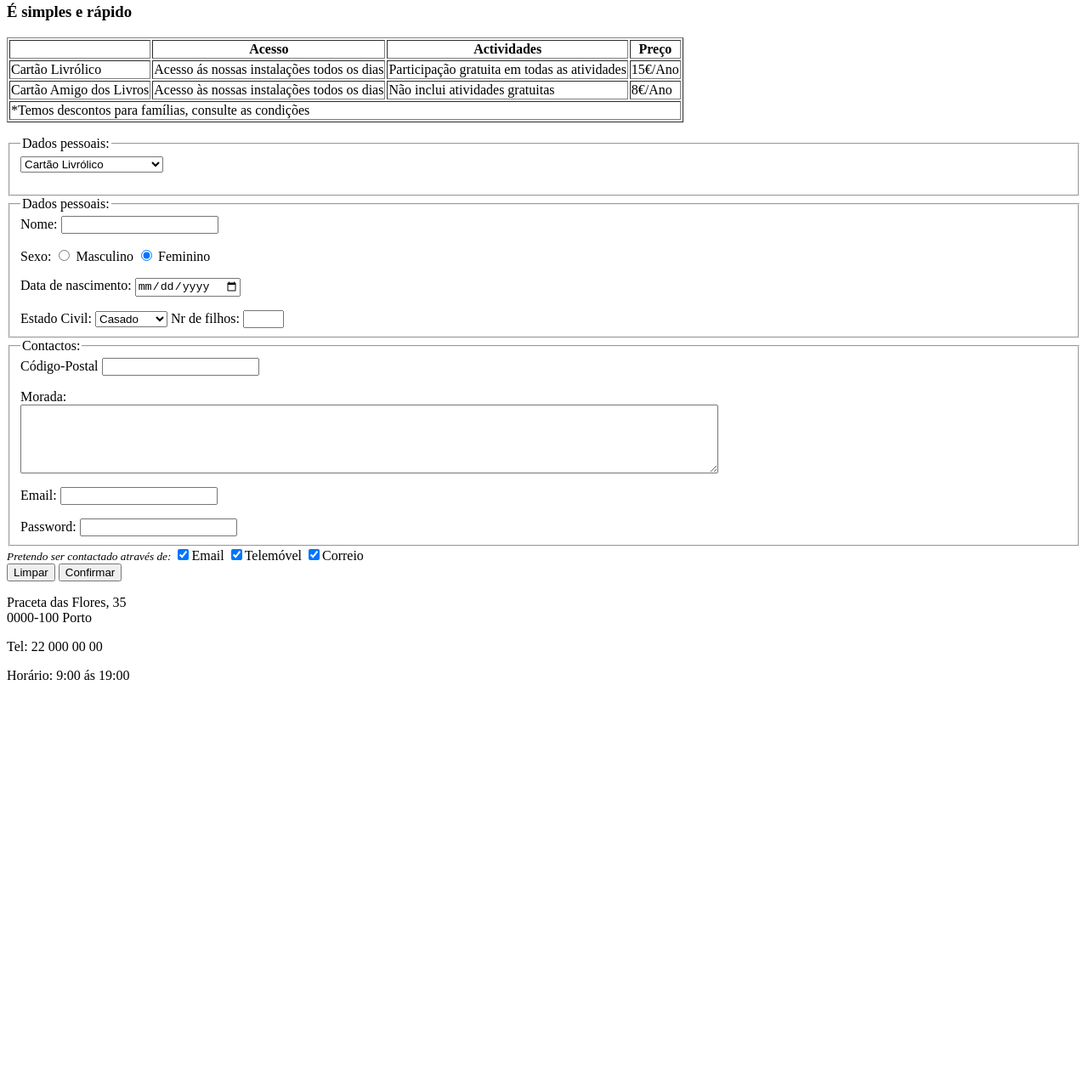
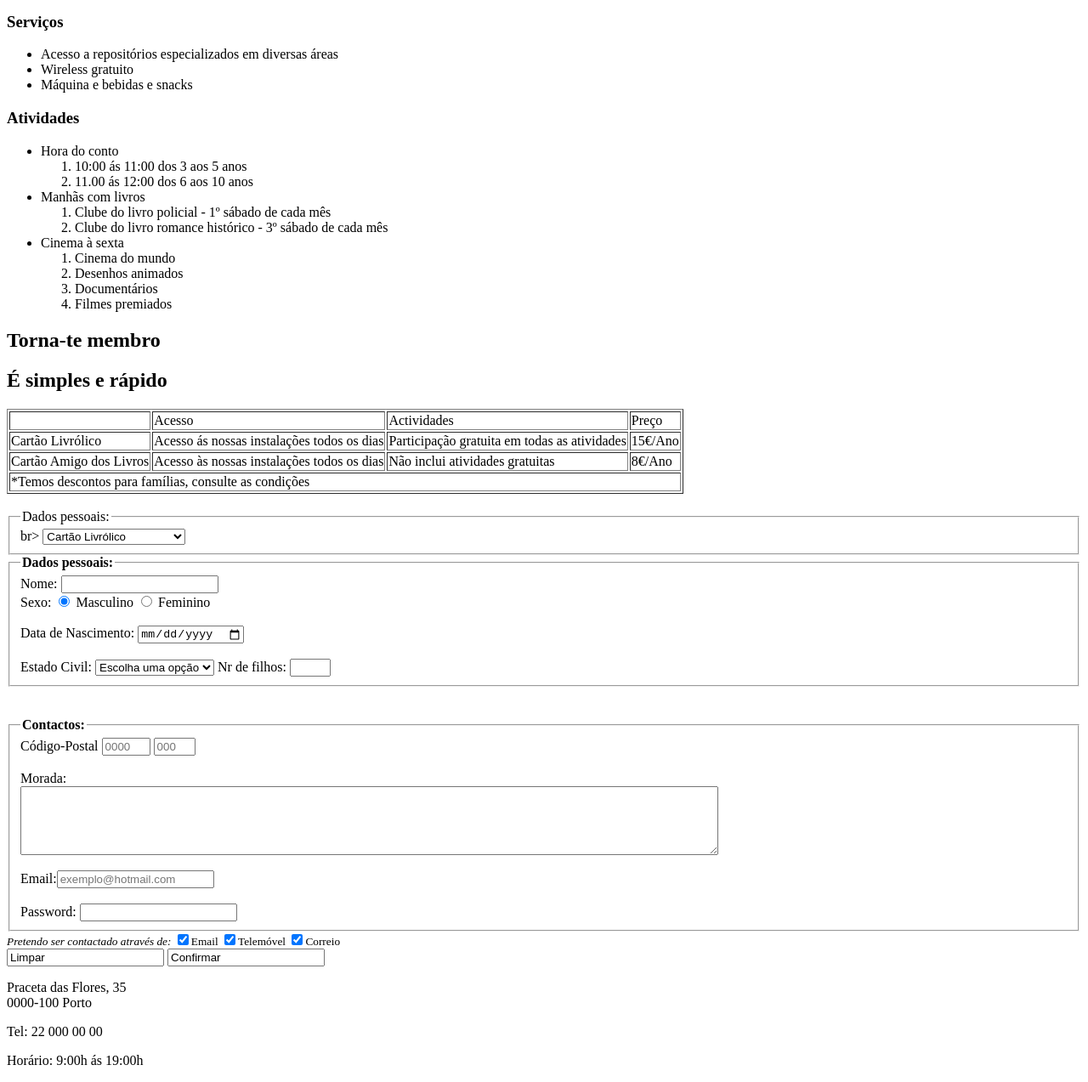
Before and after one commit to SofiaDomingos/As-Raparigas-do-C-digo---Exercises-, a plain HTML site: page Biblioteca1/biblioteca1.html in a window 1280 px wide. Shown: the part 856-2129 px from the top of the page at 85% size. Before the commit the page ends 1668 px from the top, so only its background shows below. Drawn offline with Linux system fonts and the light colour scheme.

Commit message:
Correction biblioteca1
Podes pf verificar se era este o objetivo do exercício?  @barbaramorim7

```diff
--- a/Biblioteca1/biblioteca1.html
+++ b/Biblioteca1/biblioteca1.html
@@ -1,64 +1,37 @@
-<!-- Colocar identação correcta, facilita a leitura -->
-
-<DOCTYPE html> <!-- faltava um < no início do elemento -->
+<DOCTYPE html>
 <html>
-	<!-- Estás a confundir o elemento <header> com o elemento <head>, aqui
-		queres definir um <head>, vê a diferença nos apontamentos para clarificares as dúvidas -->
 <head>
 	<meta charset="utf-8">
 	<title>Biblioteca Municipal</title>
 </head>
-
-	<!-- <header>
-		<meta charset="utf-8">
-		<title>Biblioteca Municipal</title>
-		<h1>Bliblioteca da Vila</h1>
-	</header> -->
 <body>
 	<header>
 		<h1>Biblioteca da Vila</h1>
 	</header>
 	<nav>
 		<ul>
-				<!-- Nota de boas práticas: não utilizar maiúsculas nem caracteres especiais (ex.: #servicos)
-				e normalmente escrevemos tudo o que é código em inglês (ex.: #services) -->
-				<!-- o elemento <i> deve vir imediatamente a seguir ao <ul> e só depois a <a> -->
-				<a href="#Biblioteca"><li>A biblioteca</li></a>
-				<a href="#Serviços"><li>Serviços e Atividades</li></a>
-				<a href="#Membro"><li>Torna-te membro</li></a>
-				<a href="#Contactos"><li>Contactos</li></a>
+			<li><a href="#biblioteca">A biblioteca</a></li>
+			<li><a href="#serviços">Serviços e Atividades</a></li>
+			<li><a href="#membro">Torna-te membro</a></li>
+			<li><a href="#contactos">Contactos</a></li>
 		</ul>
 	</nav>
-		<article> <!-- retirar elemento article, não é necessário, deixar só as sections -->
-			<!-- retiramos aqui o elemento âncora e colocamos um id="Biblioteca" no elemento para onde queremos que a nossa âncora nos reenvie, já temos a âncora no elemnto que queremos que seja direccionado aqui estamos apenas a identificar o elemento de chegada, fazer o mesmo em todas as secções -->
-			<section id="Biblioteca">
+		<section id="biblioteca">
 			<h1>A Biblioteca <!-- <a name="Biblioteca"></a> --> </h1>
 			<p>Lorem Ipsum is simply dummy text of the printing and typesetting industry. Lorem Ipsum has been the industry's standard dummy text ever since the 1500s, when an unknown printer took a galley of type and scrambled it to make a type specimen book. It has survived not only five centuries, but also the leap into electronic typesetting, remaining essentially unchanged. It was popularised in the 1960s with the release of Letraset sheets containing Lorem Ipsum passages, and more recently with desktop publishing software like Aldus PageMaker including versions of Lorem Ipsum.</p>
-				<!-- Neste caso a imagem não necessita de estar dentro de uma âncora pois não estamos a pedir que ela faça ligação com outra página ou secção-->
-				<a href="Livros">
-					<img src="./biblioteca/assets/img/livros.jpeg">
-				</a>
+			<img src="./img/livros.jpeg">
 		</section>
-			<section>
+		<section id="servicos">
 			<h1>Serviços e Atividades<a name="Serviços"></a></h1>
-				<!-- sugiro h2 no parágrafo abaixo -->
-				<h1>Aqui podes encontrar informação sobre os nossos serviços e actividades</h1>
-				<pre><!-- retirar elemento <pre> -->
-
-				</pre>
-			</section>
-			<section></section> <!-- tens o elemento <section> a ser fechado 2x, esta está a mais -->
+			<h2>Aqui podes encontrar informação sobre os nossos serviços e actividades</h2>
+			<br>
 			<h3>Serviços</h3>
-			<!-- retirar o <p> vazio, nesta fase para inserir um espaçamento utilizar <br>, rever em todos -->
-			<p></p>
 			<ul>
 				<li>Acesso a repositórios especializados em diversas áreas</li>
 				<li>Wireless gratuito</li>
 				<li>Máquina e bebidas e snacks</li>
 			</ul>
-			<p></p>
 			<h3>Atividades</h3>
-			<p></p>
 			<ul>
 				<li>Hora do conto</li>
 				<ol>
@@ -79,16 +52,16 @@
 				</ol>
 			</ul>
 		</section>
-		<section>
-			<h1>Torna-te membro<a name="Membro"></a></h1>
-			<h1>É simples e rápido</h1> <!-- utilizar h2 -->
+		<section id="membro">
+			<h1>Torna-te membro</h1>
+			<h2>É simples e rápido</h2>
 			<table border="1">
-				<tr> <!-- opção usar <thead> -->
-					<th></th>
-					<th>Acesso</th>
-					<th>Actividades</th>
-					<th>Preço</th>
-				</tr>
+				<thead>
+					<td></td>
+					<td>Acesso</td>
+					<td>Actividades</td>
+					<td>Preço</td>
+				</thead>
 				<tr>
 					<td>Cartão Livrólico</td>
 					<td>Acesso ás nossas instalações todos os dias</td>
@@ -105,81 +78,62 @@
 					<td colspan="4">*Temos descontos para famílias, consulte as condições</td>
 				</tr>
 			</table>
-		</section>
-<p></p>
-
-<!-- Sugiro refazeres esta parte, neste momento tens vários forms, deves ter apenas um com toda a estrutura de campos dentro desse form -->
+			<br/>
+			<form>
 				<fieldset>
-	<legend>Dados pessoais:</legend>
-	<form>
+				<legend>Dados pessoais:</legend>br></legend>
 				<select name="Opção">
-			<option value="Cartão Livrólico">Cartão Livrólico</option>
-			<option value="Cartão Amigo dos livros">Cartão Amigo dos Livros</option>
+					<option value="cartao livrolico">Cartão Livrólico</option>
+					<option value="cartao amigo">Cartão Amigo dos Livros</option>
 				</select>
-	</form>
 				</fieldset>
 			<fieldset>
-	<legend>Dados pessoais:</legend> Nome:
-	<input type="text" name="nome"><br>
-	<p></p>
-	Sexo:
-	<!-- apenas um radio button deve estar anotado como checked -->
+				<legend><b>Dados pessoais:</b></legend>
+				Nome: <input type="text" name="nome"><br> Sexo:
 				<input type="radio" name="genero" value="Masculino" checked> Masculino
-	<input type="radio" name="genero" value="Feminino" checked> Feminino <br>
-	<p></p>
-	<form>
-		Data de nascimento:
-		<input type="date" name="nascimento">
-	</form>
-	<p></p>
+				<input type="radio" name="genero" value="Feminino"> Feminino <br><br>
+				Data de Nascimento: <input type="date" name="nascimento"> <br> <br>
 				Estado Civil:
-	<select name="Escolha uma opção">
+				<select name="escolha uma opcao">
+					<option value="escolha" disabled selected>Escolha uma opção</option>
 					<option value="casado"> Casado</option>
 					<option value="solteiro"> Solteiro</option>
 					<option value="divorciado"> Divorciado</option>
 					<option value="viuvo"> Viúvo</option>
 				</select>
-	Nr de filhos:
-	<input type="number" name="escala" min="0" max="5" step="1"> <br>
+				Nr de filhos: <input type="number" name="escala" min="0" max="5" step="1"> <br>
 			</fieldset>
+			<br><br>
 			<fieldset>
-	<legend>Contactos:</legend>
-	<!-- Corrigir o atributo type do input -->
+				<legend><b>Contactos:</b></legend>
 				Código-Postal
-	<input type="Código-Postal">
-	<p></p>
-	Morada:
-	<form>
-		<textarea rows="5" cols="100">
-		</textarea>
-	</form>
-	<p></p>
-	Email:
-	<input type="Email" name="Email:"><br>
-	<p></p>
-	Password:
-	<input type="Password" name="Password:">
+				<input type="text" name="indicativo" placeholder="0000" pattern="[0-9]{4}" size="4" title="Pf insira o indicativo de quatro dígitos.">
+				<input type="text" name="extensao" placeholder="000" pattern="[0-9]{3}" size="3" title="Pf insira a extensão de 3 dígitos.">
+				<br><br>Morada:<br>
+				<textarea name="morada" rows="5" cols="100"></textarea>
+				<br><br>Email:<input type="email" name="email:" placeholder="exemplo@hotmail.com">
+				<br><br>Password: <input type="password" name="password:">
 			</fieldset>
-</article> <!-- retirar este elemento que fecha o article que já retiraste acima -->
-
-<i><small>Pretendo ser contactado através de:</i></small>
+			<div>
+				<small>
+				<i>Pretendo ser contactado através de:</i>
 				<input type="checkbox" name="Email" checked>Email
 				<input type="checkbox" name="Telemovel" checked>Telemóvel
 				<input type="checkbox" name="Correio" checked>Correio
-<form>
-	<button type="button">Limpar</button>
-	<button type="button">Confirmar</button>
+				</small><br>
+				<input type="limpar" value="Limpar">
+				<input type="confirmar" value="Confirmar">
+			</div>
 		</form>
-<p></p>
-	<!-- Para melhorar colocar a informação do rodapé dentro de <div> visualmente neste momento não faz nada mas vai ser útil no futuro -->
-	<!-- Falta ligação à âncora do menu -->
-	<footer>
-	Praceta das Flores, 35<a name="Contactos"></a><br>
-	0000-100 Porto
-	<p></p>
-	Tel: 22 000 00 00
-	<p></p>
-	Horário: 9:00 ás 19:00
+		</section>
+		<footer id="contactos">
+			<div>
+				<p>Praceta das Flores, 35 <br> 0000-100 Porto </p>
+			</div>
+			<div>
+				<p>Tel: 22 000 00 00</p>
+				<p>Horário: 9:00h ás 19:00h</p>
+			</div>
 		</footer>
 </body>
 </html>
```
Also changed, not shown: Biblioteca1/img/livros.jpeg (added). Lines whose indentation alone changed are shown as unchanged.
